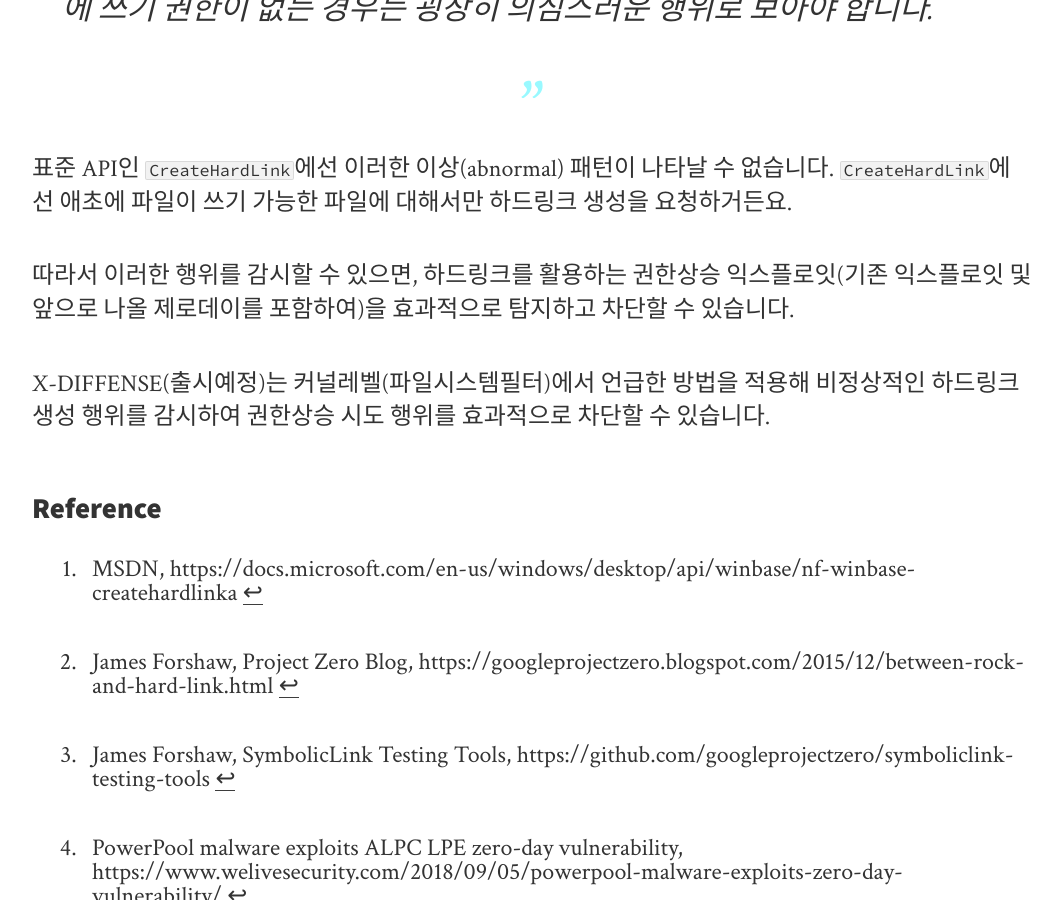
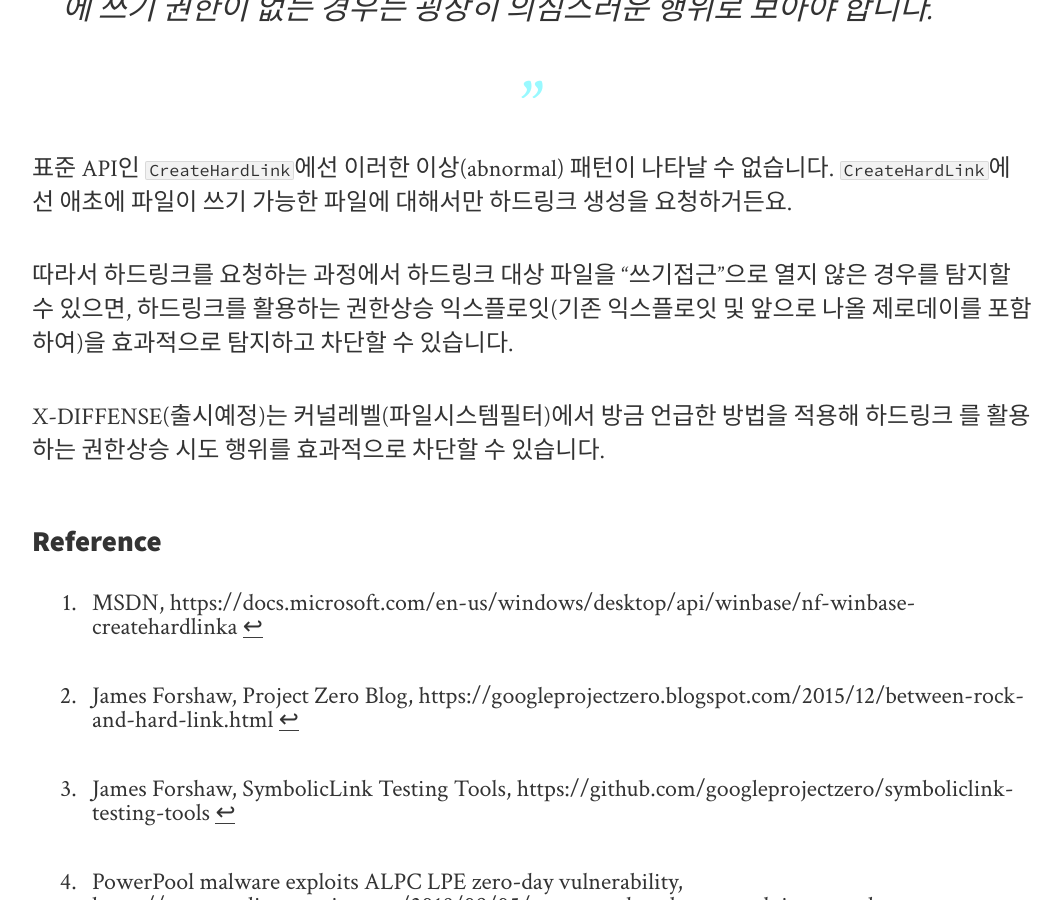
Before and after one commit to intellee/blog.diffense.co.kr, a Jekyll site: the page built from _posts/2019-02-22-hard-link.md, in a window 1280 px wide and 900 px high, scrolled down 16357 px. Shown: the whole window, without its empty margins (108-1170 px from the left). Built offline with Jekyll 4.4.1, drawn with Linux system fonts in a browser that asks for light colours; nearby versions of some CDN libraries; some of the changed text lies outside the part shown.

Commit message:
hard link

```diff
--- a/_posts/2019-02-22-hard-link.md
+++ b/_posts/2019-02-22-hard-link.md
@@ -316,9 +316,9 @@ rule TaskSched
 
 표준 API인 `CreateHardLink`에선 이러한 이상(abnormal) 패턴이 나타날 수 없습니다. `CreateHardLink`에선 애초에 파일이 쓰기 가능한 파일에 대해서만 하드링크 생성을 요청하거든요.
 
-따라서 이러한 행위를 감시할 수 있으면, 하드링크를 활용하는 권한상승 익스플로잇(기존 익스플로잇 및 앞으로 나올 제로데이를 포함하여)을 효과적으로 탐지하고 차단할 수 있습니다.
+따라서 하드링크를 요청하는 과정에서 하드링크 대상 파일을 "쓰기접근"으로 열지 않은 경우를 탐지할 수 있으면, 하드링크를 활용하는 권한상승 익스플로잇(기존 익스플로잇 및 앞으로 나올 제로데이를 포함하여)을 효과적으로 탐지하고 차단할 수 있습니다.
 
-X-DIFFENSE(출시예정)는 커널레벨(파일시스템필터)에서 언급한 방법을 적용해 비정상적인 하드링크 생성 행위를 감시하여 권한상승 시도 행위를 효과적으로 차단할 수 있습니다.
+X-DIFFENSE(출시예정)는 커널레벨(파일시스템필터)에서 방금 언급한 방법을 적용해 하드링크 를 활용하는 권한상승 시도 행위를 효과적으로 차단할 수 있습니다.
 
 ### Reference
 
```
Also changed, not shown: 2 other files.
